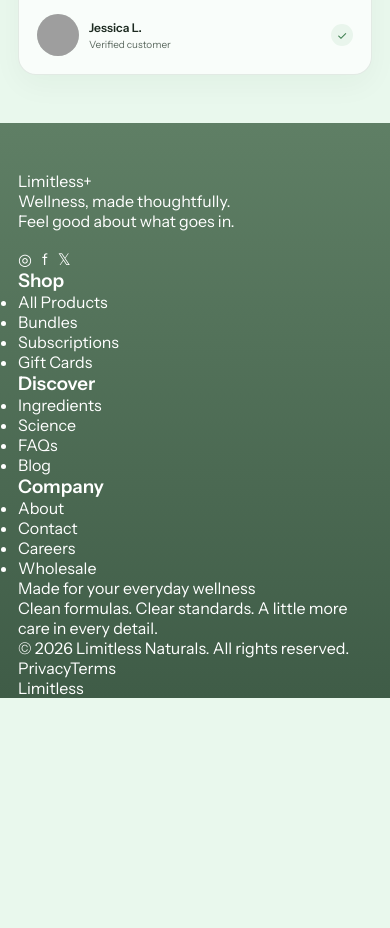
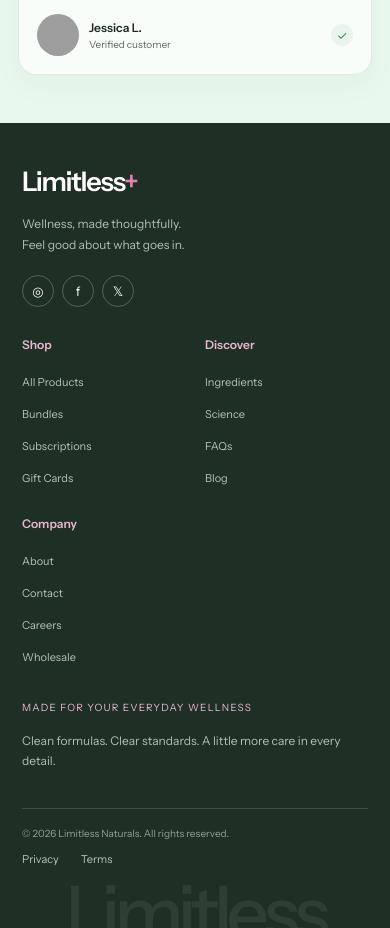
Before and after one commit to Abdalrhman-Ahmed/limitless-naturals, a Next.js app: page / in a window 390 px wide. Shown: the part 8280-9208 px from the top of the page. Before the commit the page ends 8978 px from the top, so only its background shows below. Built offline with nearby package versions, Linux system fonts and the light colour scheme; grey boxes are pictures that could not be loaded.

Commit message:
Style clean footer and remove newsletter section

```diff
--- a/app/globals.css
+++ b/app/globals.css
@@ -1147,3 +1147,36 @@ footer { background: linear-gradient(180deg,#5f7f65,#3f5c47); color: #fff; paddi
   .review-card { min-height: 180px; padding: 18px; border-radius: 18px; }
   .review-quote { font-size: 13px; }
 }
+
+
+/* ---------- CLEAN FOOTER ---------- */
+.site-footer { background: #1e3025; color: #f5f7f1; padding: 58px clamp(24px, 5vw, 76px) 0; overflow: hidden; }
+.footer-main { display: grid; grid-template-columns: 1.5fr repeat(3, minmax(100px, .7fr)) 1.25fr; gap: clamp(22px, 3vw, 48px); align-items: start; }
+.footer-logo { display: inline-block; color: #fff; text-decoration: none; font-size: 30px; font-weight: 600; letter-spacing: -.05em; }
+.footer-logo span { color: #e77caf; }
+.footer-brand p, .footer-signoff p { margin-top: 16px; font-size: 12px; line-height: 1.7; color: rgba(245,247,241,.7); }
+.footer-links h3 { margin-bottom: 18px; font-size: 12px; font-weight: 600; color: #e9b6d0; }
+.footer-links ul { list-style: none; display: flex; flex-direction: column; gap: 12px; padding: 0; margin: 0; }
+.footer-links a, .footer-bottom a { color: rgba(245,247,241,.72); text-decoration: none; font-size: 11px; transition: color .2s ease; }
+.footer-links a:hover, .footer-bottom a:hover { color: #fff; }
+.footer-signoff { max-width: 230px; }
+.footer-note { display: inline-block; font-size: 10px; letter-spacing: .12em; text-transform: uppercase; color: #e9b6d0; }
+.site-footer .socials { margin-top: 20px; gap: 8px; }
+.site-footer .socials a { width: 32px; height: 32px; display: grid; place-items: center; border: 1px solid rgba(255,255,255,.24); border-radius: 50%; color: #fff; text-decoration: none; font-size: 13px; }
+.footer-bottom { display: flex; justify-content: space-between; align-items: center; gap: 20px; margin-top: 58px; padding: 18px 0; border-top: 1px solid rgba(255,255,255,.15); color: rgba(245,247,241,.55); font-size: 10px; }
+.footer-bottom div { display: flex; gap: 22px; }
+.footer-wordmark { margin: 0 -1.5% -0.18em; text-align: center; white-space: nowrap; font-size: clamp(72px, 17.5vw, 260px); font-weight: 500; letter-spacing: -.075em; line-height: .78; color: rgba(255,255,255,.07); }
+@media (max-width: 900px) {
+  .footer-main { grid-template-columns: repeat(3, minmax(0,1fr)); }
+  .footer-brand { grid-column: 1 / -1; }
+  .footer-signoff { grid-column: 1 / -1; max-width: 420px; }
+  .footer-bottom { margin-top: 36px; }
+}
+@media (max-width: 560px) {
+  .site-footer { padding: 42px 22px 0; }
+  .footer-main { grid-template-columns: repeat(2, minmax(0,1fr)); gap: 30px 20px; }
+  .footer-brand, .footer-signoff { grid-column: 1 / -1; }
+  .footer-logo { font-size: 27px; }
+  .footer-bottom { flex-direction: column; align-items: flex-start; gap: 12px; }
+  .footer-wordmark { font-size: 19vw; }
+}
```
